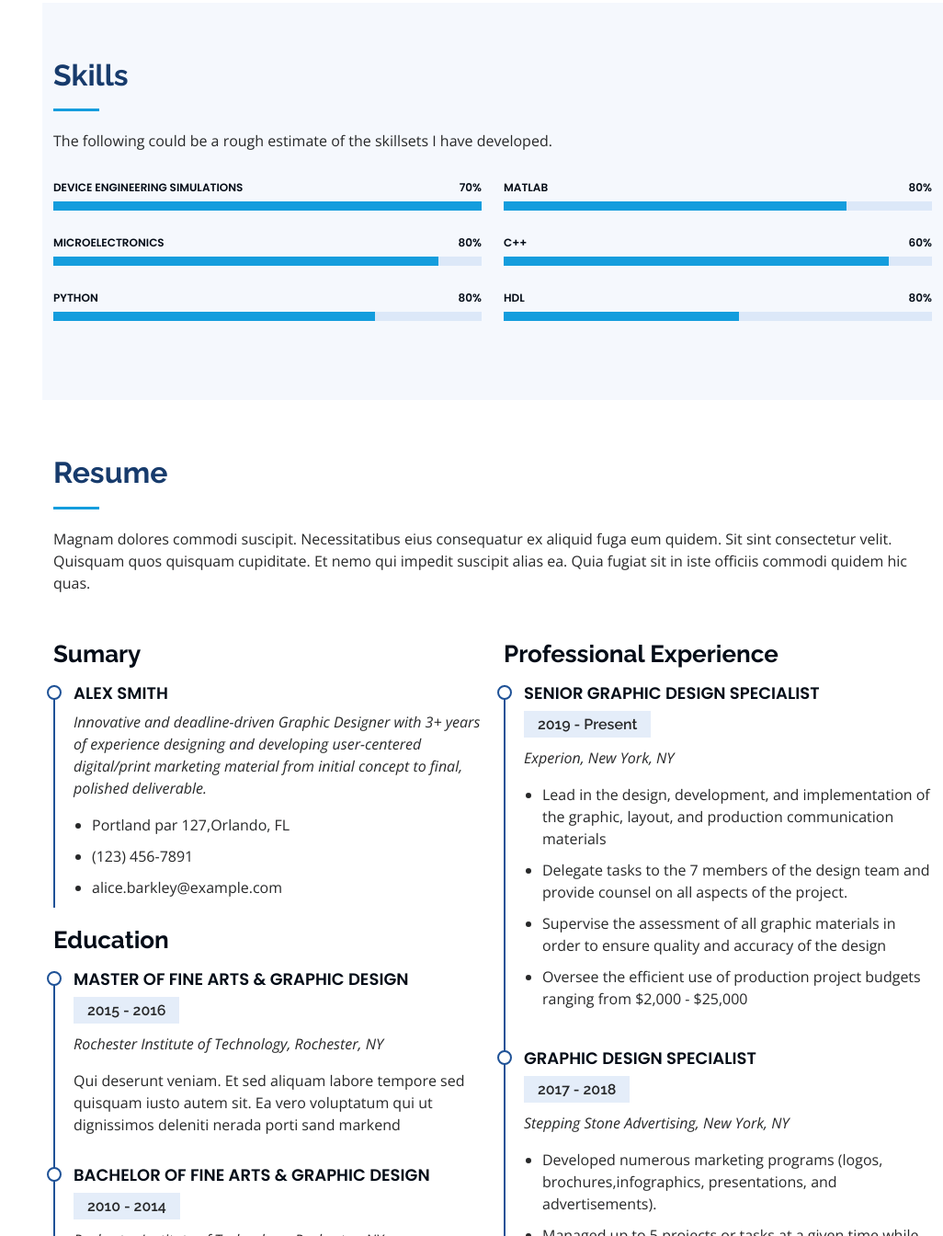
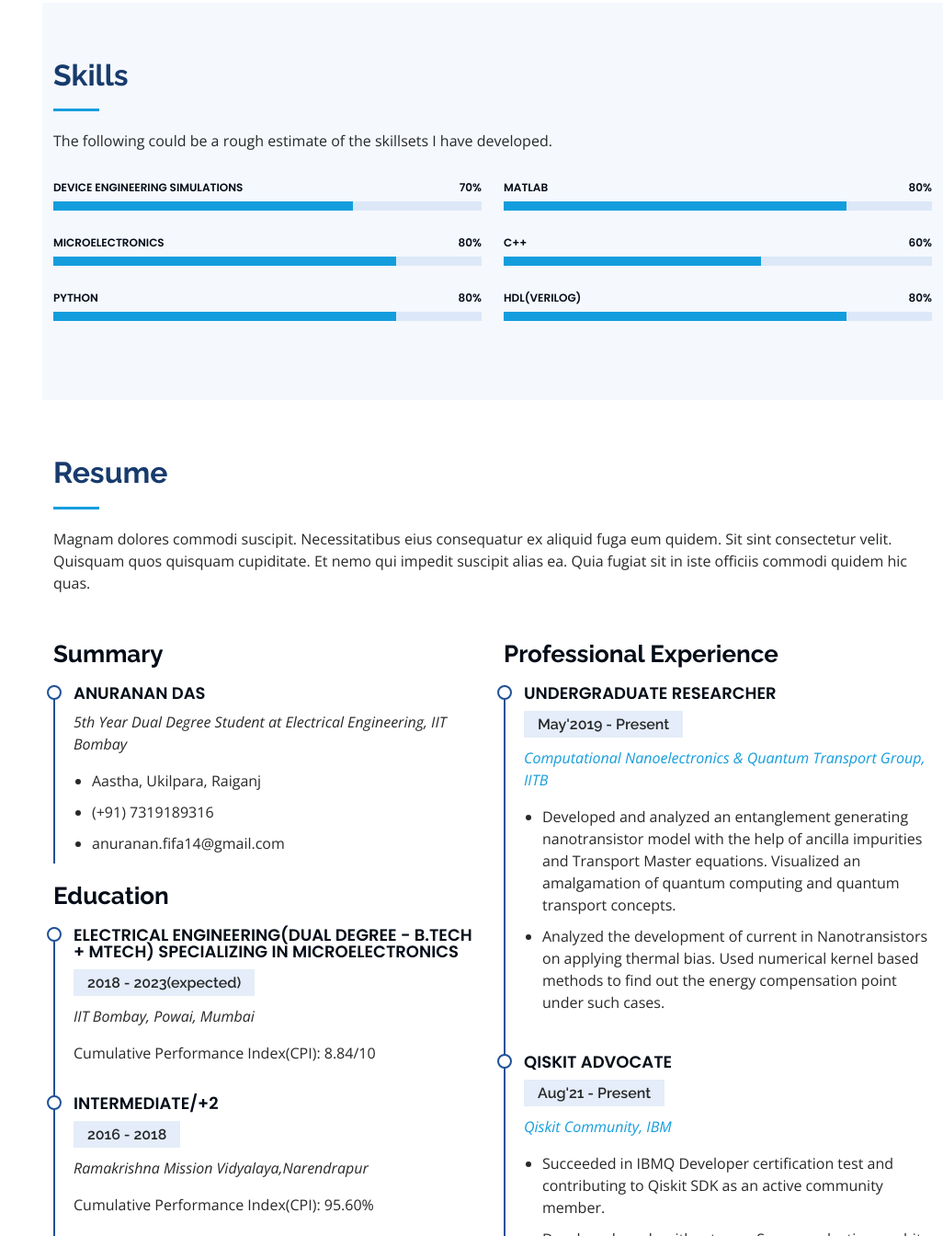
Before and after one commit to AnDa-creator/AnDa-Creator.github.io, a plain HTML site: page index.html in a window 1280 px wide. Shown: the part 1456-2800 px from the top of the page at 92% size, without its empty margins (254-1280 px from the left). Drawn offline with nearby package versions, Linux system fonts and the light colour scheme.

Commit message:
Add Resume Section

```diff
--- a/index.html
+++ b/index.html
@@ -46,13 +46,13 @@
 
       <div class="profile">
         <img src="assets/img/profile-img.jpg" alt="" class="img-fluid rounded-circle">
-        <h1 class="text-light"><a href="index.html">Alex Smith</a></h1>
+        <h1 class="text-light"><a href="index.html">Anuranan Das</a></h1>
         <div class="social-links mt-3 text-center">
-          <a href="#" class="twitter"><i class="bx bxl-twitter"></i></a>
-          <a href="#" class="facebook"><i class="bx bxl-facebook"></i></a>
-          <a href="#" class="instagram"><i class="bx bxl-instagram"></i></a>
-          <a href="#" class="google-plus"><i class="bx bxl-skype"></i></a>
-          <a href="#" class="linkedin"><i class="bx bxl-linkedin"></i></a>
+          <!-- <a href="#" class="twitter"><i class="bx bxl-twitter"></i></a> -->
+          <a href="https://www.facebook.com/profile.php?id=100009492757566" class="facebook"><i class="bx bxl-facebook"></i></a>
+          <a href="https://www.instagram.com/anuranan8276/?hl=en" class="instagram"><i class="bx bxl-instagram"></i></a>
+          <a href="live:anuranan.fifa14" class="google-plus"><i class="bx bxl-skype"></i></a>
+          <a href="https://www.linkedin.com/in/anuranan-das/" class="linkedin"><i class="bx bxl-linkedin"></i></a>
         </div>
       </div>
 
@@ -118,7 +118,8 @@
             </div>
             <p>
               I am a Qiskit Advocate and an active contributor in their community.
-              I am currently working on a project on theoretical modelling of Valley Qubits in Graphene as a part of my Dual Degree project.
+              I am currently working on a project on theoretical modelling of Valley Qubits in Graphene as a part of my
+              Dual Degree project at IIT Bombay.
             </p>
           </div>
         </div>
@@ -190,21 +191,21 @@
             <div class="progress">
               <span class="skill">Device Engineering Simulations<i class="val">70%</i></span>
               <div class="progress-bar-wrap">
-                <div class="progress-bar" role="progressbar" aria-valuenow="100" aria-valuemin="0" aria-valuemax="100"></div>
+                <div class="progress-bar" role="progressbar" aria-valuenow="70" aria-valuemin="0" aria-valuemax="100"></div>
               </div>
             </div>
 
             <div class="progress">
               <span class="skill">Microelectronics <i class="val">80%</i></span>
               <div class="progress-bar-wrap">
-                <div class="progress-bar" role="progressbar" aria-valuenow="90" aria-valuemin="0" aria-valuemax="100"></div>
+                <div class="progress-bar" role="progressbar" aria-valuenow="80" aria-valuemin="0" aria-valuemax="100"></div>
               </div>
             </div>
 
             <div class="progress">
               <span class="skill">Python <i class="val">80%</i></span>
               <div class="progress-bar-wrap">
-                <div class="progress-bar" role="progressbar" aria-valuenow="75" aria-valuemin="0" aria-valuemax="100"></div>
+                <div class="progress-bar" role="progressbar" aria-valuenow="80" aria-valuemin="0" aria-valuemax="100"></div>
               </div>
             </div>
 
@@ -222,14 +223,14 @@
             <div class="progress">
               <span class="skill">C++ <i class="val">60%</i></span>
               <div class="progress-bar-wrap">
-                <div class="progress-bar" role="progressbar" aria-valuenow="90" aria-valuemin="0" aria-valuemax="100"></div>
+                <div class="progress-bar" role="progressbar" aria-valuenow="60" aria-valuemin="0" aria-valuemax="100"></div>
               </div>
             </div>
 
             <div class="progress">
-              <span class="skill">HDL<i class="val">80%</i></span>
+              <span class="skill">HDL(verilog)<i class="val">80%</i></span>
               <div class="progress-bar-wrap">
-                <div class="progress-bar" role="progressbar" aria-valuenow="55" aria-valuemin="0" aria-valuemax="100"></div>
+                <div class="progress-bar" role="progressbar" aria-valuenow="80" aria-valuemin="0" aria-valuemax="100"></div>
               </div>
             </div>
 
@@ -251,53 +252,67 @@
 
         <div class="row">
           <div class="col-lg-6" data-aos="fade-up">
-            <h3 class="resume-title">Sumary</h3>
+            <h3 class="resume-title">Summary</h3>
             <div class="resume-item pb-0">
-              <h4>Alex Smith</h4>
-              <p><em>Innovative and deadline-driven Graphic Designer with 3+ years of experience designing and developing user-centered digital/print marketing material from initial concept to final, polished deliverable.</em></p>
+              <h4>Anuranan Das</h4>
+              <p><em>5th Year Dual Degree Student at Electrical Engineering, IIT Bombay</em></p>
               <ul>
-                <li>Portland par 127,Orlando, FL</li>
-                <li>(123) 456-7891</li>
-                <li>alice.barkley@example.com</li>
+                <li>Aastha, Ukilpara, Raiganj</li>
+                <li>(+91) 7319189316</li>
+                <li>anuranan.fifa14@gmail.com</li>
               </ul>
             </div>
 
             <h3 class="resume-title">Education</h3>
             <div class="resume-item">
-              <h4>Master of Fine Arts &amp; Graphic Design</h4>
-              <h5>2015 - 2016</h5>
-              <p><em>Rochester Institute of Technology, Rochester, NY</em></p>
-              <p>Qui deserunt veniam. Et sed aliquam labore tempore sed quisquam iusto autem sit. Ea vero voluptatum qui ut dignissimos deleniti nerada porti sand markend</p>
+              <h4>Electrical Engineering(Dual degree - B.Tech + Mtech) specializing in Microelectronics</h4>
+              <h5>2018 - 2023(expected)</h5>
+              <p><em>IIT Bombay, Powai, Mumbai</em></p>
+              <p>Cumulative Performance Index(CPI): 8.84/10</p>
             </div>
             <div class="resume-item">
-              <h4>Bachelor of Fine Arts &amp; Graphic Design</h4>
-              <h5>2010 - 2014</h5>
-              <p><em>Rochester Institute of Technology, Rochester, NY</em></p>
-              <p>Quia nobis sequi est occaecati aut. Repudiandae et iusto quae reiciendis et quis Eius vel ratione eius unde vitae rerum voluptates asperiores voluptatem Earum molestiae consequatur neque etlon sader mart dila</p>
+              <h4>Intermediate/+2</h4>
+              <h5>2016 - 2018</h5>
+              <p><em>Ramakrishna Mission Vidyalaya,Narendrapur</em></p>
+              <p>Cumulative Performance Index(CPI): 95.60%</p>
+            </div>
+            <div class="resume-item">
+              <h4>Matriculation</h4>
+              <h5>2016</h5>
+              <p><em>Ramakrishna Mission Vidyalaya,Narendrapur</em></p>
+              <p>Cumulative Performance Index(CPI): 93.57%</p>
             </div>
           </div>
+
           <div class="col-lg-6" data-aos="fade-up" data-aos-delay="100">
             <h3 class="resume-title">Professional Experience</h3>
             <div class="resume-item">
-              <h4>Senior graphic design specialist</h4>
-              <h5>2019 - Present</h5>
-              <p><em>Experion, New York, NY </em></p>
+              <h4>Undergraduate Researcher</h4>
+              <h5>May'2019 - Present</h5>
+              <p><em><a href="https://www.cnqt-group.org/">Computational Nanoelectronics & Quantum Transport Group, IITB</a></em></p>
               <ul>
-                <li>Lead in the design, development, and implementation of the graphic, layout, and production communication materials</li>
-                <li>Delegate tasks to the 7 members of the design team and provide counsel on all aspects of the project. </li>
-                <li>Supervise the assessment of all graphic materials in order to ensure quality and accuracy of the design</li>
-                <li>Oversee the efficient use of production project budgets ranging from $2,000 - $25,000</li>
+                <li>Developed and analyzed an entanglement generating nanotransistor model with the help of ancilla impurities and Transport
+                  Master equations. Visualized an amalgamation of quantum computing and quantum transport concepts.</li>
+                <li>Analyzed the development of current in Nanotransistors on applying thermal bias. Used numerical kernel based methods to find
+                  out the energy compensation point under such cases.</li>
               </ul>
             </div>
             <div class="resume-item">
-              <h4>Graphic design specialist</h4>
-              <h5>2017 - 2018</h5>
-              <p><em>Stepping Stone Advertising, New York, NY</em></p>
+              <h4>Qiskit Advocate</h4>
+              <h5>Aug'21 - Present</h5>
+              <p><em><a href="https://www.credly.com/badges/a5ec131f-854e-477a-9f4b-dd388c292dab/public_url"> Qiskit Community, IBM </a></em></p>
               <ul>
-                <li>Developed numerous marketing programs (logos, brochures,infographics, presentations, and advertisements).</li>
-                <li>Managed up to 5 projects or tasks at a given time while under pressure</li>
-                <li>Recommended and consulted with clients on the most appropriate graphic design</li>
-                <li>Created 4+ design presentations and proposals a month for clients and account managers</li>
+                <li>Succeeded in IBMQ Developer certification test and contributing to Qiskit SDK as an active community member.</li>
+                <li>Developed an algorithm to use Superconductiong qubit hardware to find a method to compute rigid body rotations.</li>
+              </ul>
+            </div>
+            <div class="resume-item">
+              <h4>MITACS Globalink Research Intern</h4>
+              <h5>May'22 - Jul'22</h5>
+              <p><em>Simon Fraser University, Vancouver, BC, Canada</em></p>
+              <ul>
+                <li>Working on developing electronic hardware for aquiring sensor data from a mobile data</li>
+                <li>Planning on writing a software to analyze data aquired</li>
               </ul>
             </div>
           </div>
```
